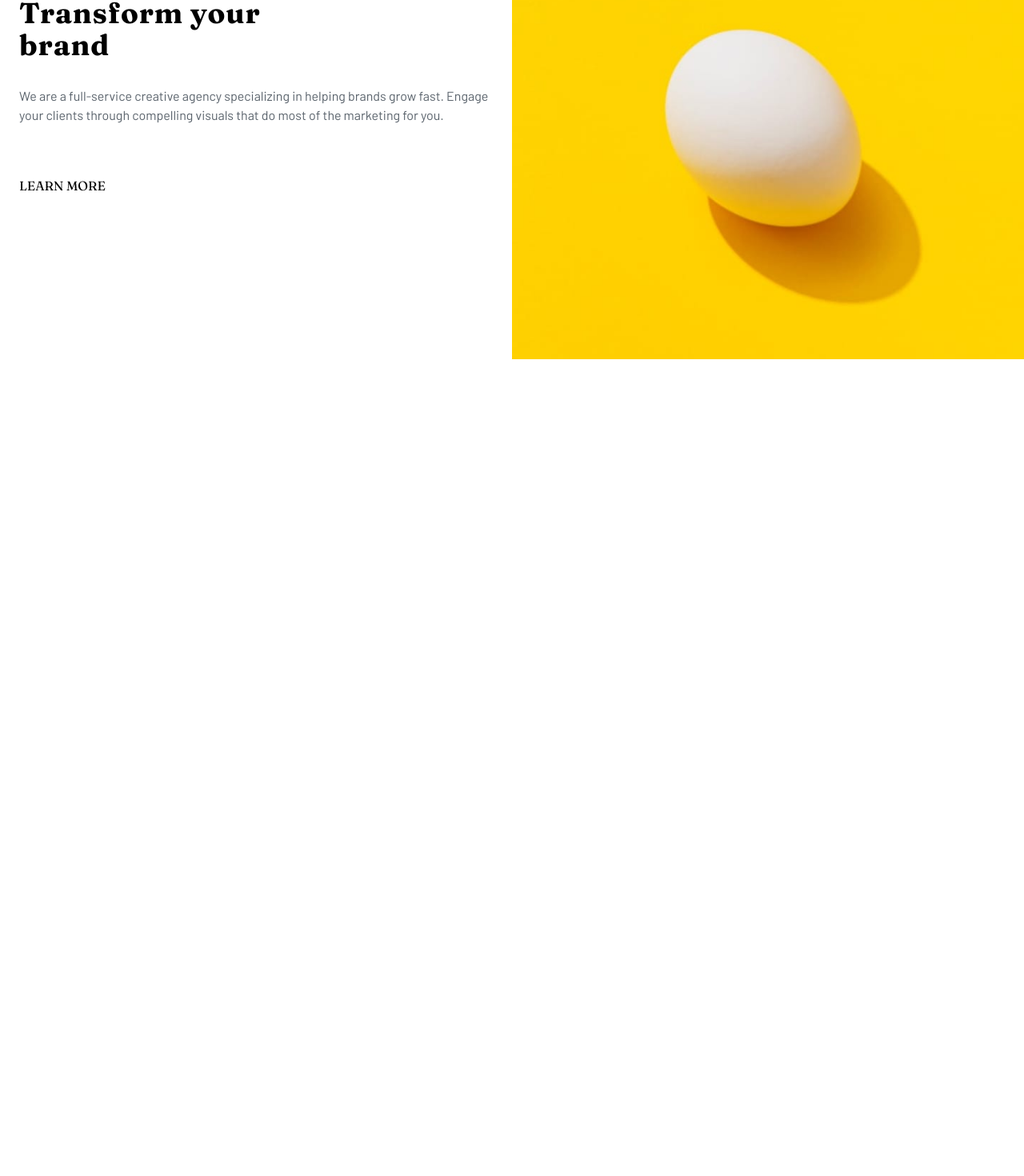
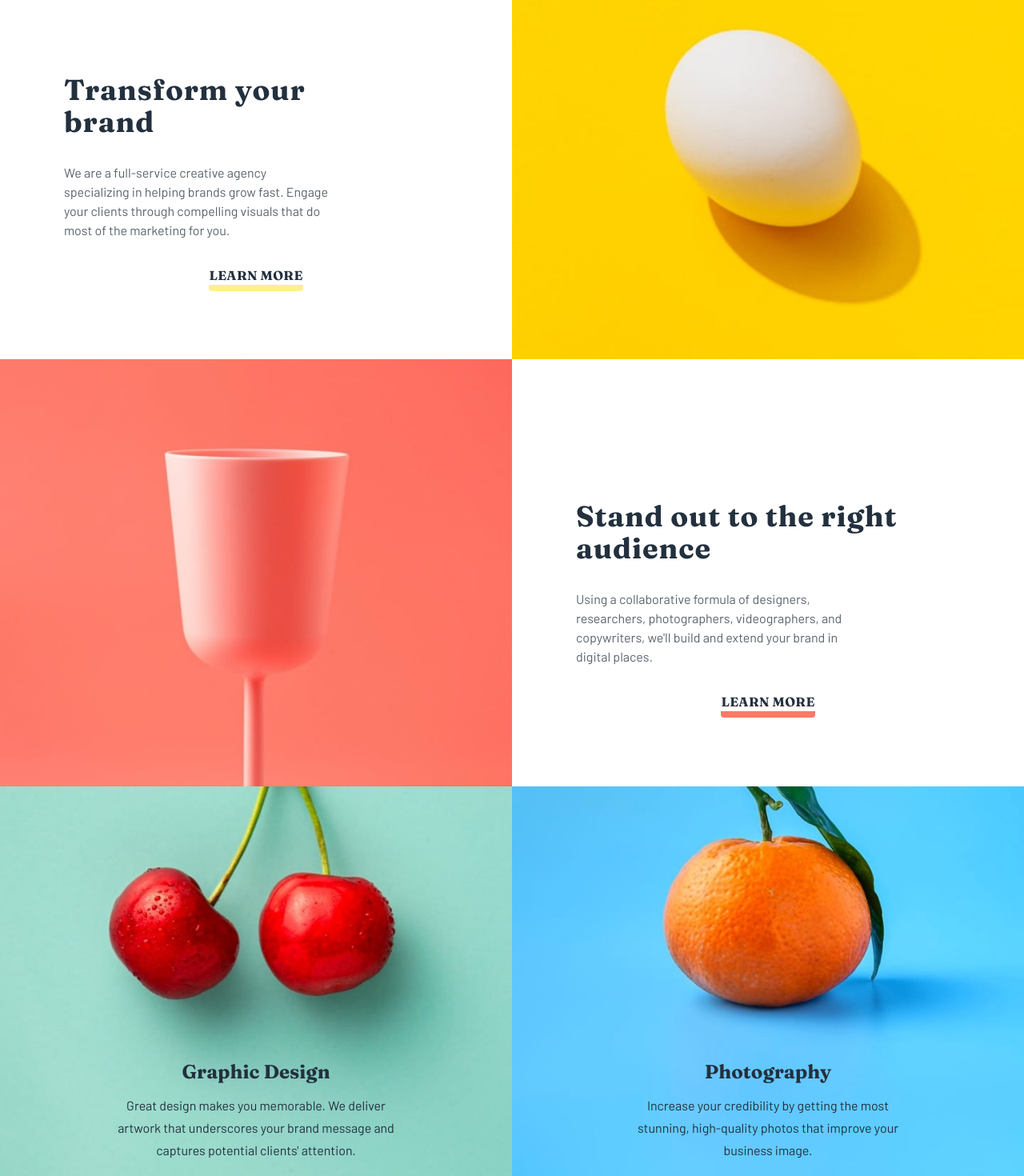
Before and after one commit to Amelss/sunny-side-agency, a React (Create React App) app in the folder sunny-side/: page / in a window 1280 px wide. Shown: the part 865-2335 px from the top of the page at 80% size. Before the commit the page ends 1314 px from the top, so only its background shows below. Built offline with nearby package versions, Linux system fonts and the light colour scheme.

Commit message:
main body grid completed

```diff
--- a/sunny-side/src/App.js
+++ b/sunny-side/src/App.js
@@ -3,9 +3,9 @@ import Body from "./Components/Body";
 
 function App() {
   return (
-    <div className="grid">
+    <div className="">
       <Header />
-      <div className="grid-cols-1 xl:grid-cols-2">
+      <div className="">
         <Body />
       </div>
     </div>
--- a/sunny-side/src/Components/Body.jsx
+++ b/sunny-side/src/Components/Body.jsx
@@ -2,22 +2,115 @@ import React from 'react'
 
 export default function Body() {
   return (
-    <div className='grid grid-cols-1 mt-20 lg:grid-cols-2 auto-rows-auto lg:mt-96 pt-10 w-full 2xl:pt-72'>
-      <img src="./images/mobile/image-transform.jpg" alt="egg" className=' lg:hidden' />
+    <div className="grid grid-cols-1 mt-24 md:grid-cols-2 auto-rows-auto md:mt-8 lg:mt-40 xl:mt-96 pt-10 w-full 2xl:pt-72 2xl:mt-44">
+      {/* ---------- TRANSFORM YOUR BRAND ------------ */}
+      <img
+        src="./images/mobile/image-transform.jpg"
+        alt="egg"
+        className=" md:hidden"
+      />
 
-      <div className='bg-white'>
-          <div className='py-20 px-6'>
-            <h1 className='font-fraunces font-bold text-center text-4xl tracking-wide lg:text-left lg:w-96  '>Transform your brand</h1>
-            <p className='py-8 font-barlow text-grayishBlue'>We are a full-service creative agency specializing in helping brands grow fast.
-            Engage your clients through compelling visuals that do most of the marketing for you.</p>
+      <div className="bg-white">
+        <div className="pt-10 pb-5 px-6 md:px-10 md:pb-3 md:pt-3 lg:px-20 lg:pt-20 lg:pb-5 xl:pt-44 ">
+          <h1 className="font-fraunces font-bold text-center text-4xl tracking-wide lg:text-left lg:w-96 text-desBlue ">
+            Transform your brand
+          </h1>
+          <p className="text-center pt-8 font-barlow px-6 lg:px-0 lg:pr-14 xl:pr-36 text-grayishBlue text-md lg:text-left">
+            We are a full-service creative agency specializing in helping brands
+            grow fast. Engage your clients through compelling visuals that do
+            most of the marketing for you.
+          </p>
 
-           <button className='uppercase font-fraunces py-8'>Learn More</button>
+          <div className="text-center">
+            <button className="uppercase font-fraunces pt-8 border-b-8 border-yellow-200 rounded font-bold tracking-wide text-desBlue">
+              Learn More
+            </button>
+          </div>
         </div>
+      </div>
+      <img
+        src="./images/desktop/image-transform.jpg"
+        alt="egg"
+        className="hidden md:flex w-full"
+      />
 
+      {/* ----------- STANDOUT ------------ */}
+      <img
+        src="./images/mobile/image-stand-out.jpg"
+        alt="cup"
+        className="md:hidden"
+      />
+
+      <img
+        src="./images/desktop/image-stand-out.jpg"
+        alt="cup"
+        className="hidden md:flex w-full"
+      />
+      <div className="bg-white">
+        <div className="pt-10 pb-5 px-6 md:pb-3 md:pt-3 lg:pt-16 lg:pb-5 lg:px-20 xl:pt-44">
+          <h1 className="font-fraunces font-bold text-center text-4xl tracking-wide lg:text-left lg:w-full text-desBlue ">
+            Stand out to the right audience
+          </h1>
+          <p className="text-center pt-8 font-barlow px-6 lg:px-0 lg:pr-14 xl:pr-36 text-grayishBlue text-md lg:text-left">
+            Using a collaborative formula of designers, researchers,
+            photographers, videographers, and copywriters, we'll build and
+            extend your brand in digital places.
+          </p>
+
+          <div className="text-center">
+            <button className="uppercase font-fraunces pt-8 border-b-8 border-softRed rounded font-bold tracking-wide text-desBlue">
+              Learn More
+            </button>
+          </div>
+        </div>
       </div>
-        <img src="./images/desktop/image-transform.jpg" alt="egg" className='hidden lg:flex w-full' />
 
+      {/* ----------- PHOTOS ------------ */}
+      <div>
+        <img
+          src="./images/mobile/image-graphic-design.jpg"
+          alt="graphic design"
+          className="md:hidden"
+        />
+        <img
+          src="./images/desktop/image-graphic-design.jpg"
+          alt="graphic design"
+          className="hidden md:flex w-full"
+        />
+        <div className="-mt-48 pb-14 px-4 text-center md:-mt-36 lg:-mt-40 xl:-mt-48">
+          <h1 className="pb-3 font-fraunces font-bold text-desBlue text-2xl">
+            Graphic Design
+          </h1>
+          <p className="text-desBlue leading-7 font-barlow xl:px-32">
+            Great design makes you memorable. We deliver artwork that
+            underscores your brand message and captures potential clients'
+            attention.
+          </p>
+        </div>
+      </div>
+      <div>
+        <img
+          src="./images/mobile/image-photography.jpg"
+          alt="photography"
+          className="md:hidden"
+        />
 
+        <img
+          src="./images/desktop/image-photography.jpg"
+          alt="photography"
+          className="hidden md:flex w-full"
+        />
+
+        <div className="-mt-48 pb-14 px-4 text-center md:-mt-36 lg:-mt-40 xl:-mt-48">
+          <h1 className="pb-3 font-fraunces font-bold text-desBlue text-2xl">
+            Photography
+          </h1>
+          <p className="text-desBlue leading-7 font-barlow xl:px-32 ">
+            Increase your credibility by getting the most stunning, high-quality
+            photos that improve your business image.
+          </p>
+        </div>
+      </div>
     </div>
-  )
+  );
 }
--- a/sunny-side/src/Components/Header.jsx
+++ b/sunny-side/src/Components/Header.jsx
@@ -47,8 +47,8 @@ export default function Header() {
           <h1 className='font-fraunces text-white text-[50px] uppercase font-bold text-center tracking-widest'>We are creatives</h1>
           <img src="./images/icon-arrow-down.svg" alt="arrow" className='mx-auto mt-10 pt-10' />
           <div className='grid grid-cols-1 lg:grid-cols-2 grid-row-auto'>
-            <img src="./images/mobile/image-header.jpg" alt="orange" className='absolute top-0 -z-10 h-[600px] lg:hidden' />
-              <img src="./images/desktop/image-header.jpg" alt="orange" className='hidden lg:block absolute top-0 -z-10 col-span-2 ' />
+            <img src="./images/mobile/image-header.jpg" alt="orange" className='absolute top-0 -z-10 h-[600px] md:hidden' />
+              <img src="./images/desktop/image-header.jpg" alt="orange" className='hidden md:block absolute top-0 -z-10 col-span-2 ' />
 
           </div>
       </div>
--- a/sunny-side/src/output.css
+++ b/sunny-side/src/output.css
@@ -486,6 +486,10 @@ Ensure the default browser behavior of the `hidden` attribute.
   right: 2.5rem;
 }
 
+.bottom-1{
+  bottom: 0.25rem;
+}
+
 .-z-10{
   z-index: -10;
 }
@@ -546,6 +550,42 @@ Ensure the default browser behavior of the `hidden` attribute.
 
 .mt-14{
   margin-top: 3.5rem;
+}
+
+.mb-0{
+  margin-bottom: 0px;
+}
+
+.-mb-0{
+  margin-bottom: -0px;
+}
+
+.-mb-1{
+  margin-bottom: -0.25rem;
+}
+
+.-mb-2{
+  margin-bottom: -0.5rem;
+}
+
+.mt-24{
+  margin-top: 6rem;
+}
+
+.-mt-20{
+  margin-top: -5rem;
+}
+
+.-mt-40{
+  margin-top: -10rem;
+}
+
+.-mt-44{
+  margin-top: -11rem;
+}
+
+.-mt-48{
+  margin-top: -12rem;
 }
 
 .flex{
@@ -666,6 +706,51 @@ Ensure the default browser behavior of the `hidden` attribute.
   border-radius: 9999px;
 }
 
+.rounded{
+  border-radius: 0.25rem;
+}
+
+.rounded-md{
+  border-radius: 0.375rem;
+}
+
+.border{
+  border-width: 1px;
+}
+
+.border-y{
+  border-top-width: 1px;
+  border-bottom-width: 1px;
+}
+
+.border-b-4{
+  border-bottom-width: 4px;
+}
+
+.border-b-8{
+  border-bottom-width: 8px;
+}
+
+.border-softYellow{
+  --tw-border-opacity: 1;
+  border-color: rgb(250 212 0 / var(--tw-border-opacity));
+}
+
+.border-yellow-200{
+  --tw-border-opacity: 1;
+  border-color: rgb(254 240 138 / var(--tw-border-opacity));
+}
+
+.border-yellow-300{
+  --tw-border-opacity: 1;
+  border-color: rgb(253 224 71 / var(--tw-border-opacity));
+}
+
+.border-softRed{
+  --tw-border-opacity: 1;
+  border-color: rgb(254 120 103 / var(--tw-border-opacity));
+}
+
 .bg-white{
   --tw-bg-opacity: 1;
   background-color: rgb(255 255 255 / var(--tw-bg-opacity));
@@ -734,6 +819,16 @@ Ensure the default browser behavior of the `hidden` attribute.
 .py-8{
   padding-top: 2rem;
   padding-bottom: 2rem;
+}
+
+.px-2{
+  padding-left: 0.5rem;
+  padding-right: 0.5rem;
+}
+
+.px-10{
+  padding-left: 2.5rem;
+  padding-right: 2.5rem;
 }
 
 .pt-10{
@@ -812,6 +907,42 @@ Ensure the default browser behavior of the `hidden` attribute.
   padding-top: 18rem;
 }
 
+.pt-8{
+  padding-top: 2rem;
+}
+
+.pb-5{
+  padding-bottom: 1.25rem;
+}
+
+.pb-2{
+  padding-bottom: 0.5rem;
+}
+
+.pt-0{
+  padding-top: 0px;
+}
+
+.pb-3{
+  padding-bottom: 0.75rem;
+}
+
+.pb-10{
+  padding-bottom: 2.5rem;
+}
+
+.pb-20{
+  padding-bottom: 5rem;
+}
+
+.pb-7{
+  padding-bottom: 1.75rem;
+}
+
+.pb-14{
+  padding-bottom: 3.5rem;
+}
+
 .text-center{
   text-align: center;
 }
@@ -858,12 +989,33 @@ Ensure the default browser behavior of the `hidden` attribute.
   line-height: 2.5rem;
 }
 
+.text-2xl{
+  font-size: 1.5rem;
+  line-height: 2rem;
+}
+
 .font-bold{
   font-weight: 700;
 }
 
 .uppercase{
   text-transform: uppercase;
+}
+
+.leading-3{
+  line-height: .75rem;
+}
+
+.leading-10{
+  line-height: 2.5rem;
+}
+
+.leading-6{
+  line-height: 1.5rem;
+}
+
+.leading-7{
+  line-height: 1.75rem;
 }
 
 .tracking-wide{
@@ -889,15 +1041,132 @@ Ensure the default browser behavior of the `hidden` attribute.
   color: rgb(90 99 108 / var(--tw-text-opacity));
 }
 
+.text-darkGrayBlue{
+  --tw-text-opacity: 1;
+  color: rgb(129 132 152 / var(--tw-text-opacity));
+}
+
+.text-darkBlue{
+  --tw-text-opacity: 1;
+  color: rgb(25 83 107 / var(--tw-text-opacity));
+}
+
+.text-desBlue{
+  --tw-text-opacity: 1;
+  color: rgb(35 48 62 / var(--tw-text-opacity));
+}
+
 @media (min-width: 768px){
+  .md\:-top-0{
+    top: -0px;
+  }
+
+  .md\:mt-96{
+    margin-top: 24rem;
+  }
+
+  .md\:mt-20{
+    margin-top: 5rem;
+  }
+
+  .md\:mt-0{
+    margin-top: 0px;
+  }
+
+  .md\:mt-10{
+    margin-top: 2.5rem;
+  }
+
+  .md\:mt-8{
+    margin-top: 2rem;
+  }
+
+  .md\:mt-3{
+    margin-top: 0.75rem;
+  }
+
+  .md\:mt-36{
+    margin-top: 9rem;
+  }
+
+  .md\:-mt-36{
+    margin-top: -9rem;
+  }
+
+  .md\:block{
+    display: block;
+  }
+
   .md\:flex{
     display: flex;
+  }
+
+  .md\:hidden{
+    display: none;
+  }
+
+  .md\:grid-cols-2{
+    grid-template-columns: repeat(2, minmax(0, 1fr));
+  }
+
+  .md\:px-10{
+    padding-left: 2.5rem;
+    padding-right: 2.5rem;
+  }
+
+  .md\:py-5{
+    padding-top: 1.25rem;
+    padding-bottom: 1.25rem;
+  }
+
+  .md\:pb-5{
+    padding-bottom: 1.25rem;
+  }
+
+  .md\:pt-3{
+    padding-top: 0.75rem;
+  }
+
+  .md\:pt-5{
+    padding-top: 1.25rem;
+  }
+
+  .md\:pt-1{
+    padding-top: 0.25rem;
+  }
+
+  .md\:pt-2{
+    padding-top: 0.5rem;
+  }
+
+  .md\:pb-3{
+    padding-bottom: 0.75rem;
+  }
+
+  .md\:pt-4{
+    padding-top: 1rem;
   }
 }
 
 @media (min-width: 1024px){
   .lg\:mt-96{
     margin-top: 24rem;
+  }
+
+  .lg\:mt-20{
+    margin-top: 5rem;
+  }
+
+  .lg\:mt-40{
+    margin-top: 10rem;
+  }
+
+  .lg\:-mt-48{
+    margin-top: -12rem;
+  }
+
+  .lg\:-mt-40{
+    margin-top: -10rem;
   }
 
   .lg\:block{
@@ -932,6 +1201,26 @@ Ensure the default browser behavior of the `hidden` attribute.
     width: 24rem;
   }
 
+  .lg\:w-80{
+    width: 20rem;
+  }
+
+  .lg\:w-44{
+    width: 11rem;
+  }
+
+  .lg\:w-7{
+    width: 1.75rem;
+  }
+
+  .lg\:w-72{
+    width: 18rem;
+  }
+
+  .lg\:w-9{
+    width: 2.25rem;
+  }
+
   .lg\:grid-cols-2{
     grid-template-columns: repeat(2, minmax(0, 1fr));
   }
@@ -944,6 +1233,53 @@ Ensure the default browser behavior of the `hidden` attribute.
     white-space: pre-wrap;
   }
 
+  .lg\:px-0{
+    padding-left: 0px;
+    padding-right: 0px;
+  }
+
+  .lg\:px-6{
+    padding-left: 1.5rem;
+    padding-right: 1.5rem;
+  }
+
+  .lg\:px-20{
+    padding-left: 5rem;
+    padding-right: 5rem;
+  }
+
+  .lg\:pr-20{
+    padding-right: 5rem;
+  }
+
+  .lg\:pr-36{
+    padding-right: 9rem;
+  }
+
+  .lg\:pt-10{
+    padding-top: 2.5rem;
+  }
+
+  .lg\:pb-5{
+    padding-bottom: 1.25rem;
+  }
+
+  .lg\:pt-20{
+    padding-top: 5rem;
+  }
+
+  .lg\:pt-16{
+    padding-top: 4rem;
+  }
+
+  .lg\:pr-10{
+    padding-right: 2.5rem;
+  }
+
+  .lg\:pr-14{
+    padding-right: 3.5rem;
+  }
+
   .lg\:text-left{
     text-align: left;
   }
@@ -954,7 +1290,24 @@ Ensure the default browser behavior of the `hidden` attribute.
   }
 }
 
+@media (min-width: 768px){
+  @media (min-width: 1024px){
+    .md\:lg\:px-20{
+      padding-left: 5rem;
+      padding-right: 5rem;
+    }
+  }
+}
+
 @media (min-width: 1280px){
+  .xl\:mt-96{
+    margin-top: 24rem;
+  }
+
+  .xl\:-mt-48{
+    margin-top: -12rem;
+  }
+
   .xl\:flex{
     display: flex;
   }
@@ -970,11 +1323,63 @@ Ensure the default browser behavior of the `hidden` attribute.
   .xl\:grid-cols-2{
     grid-template-columns: repeat(2, minmax(0, 1fr));
   }
+
+  .xl\:px-20{
+    padding-left: 5rem;
+    padding-right: 5rem;
+  }
+
+  .xl\:px-24{
+    padding-left: 6rem;
+    padding-right: 6rem;
+  }
+
+  .xl\:px-28{
+    padding-left: 7rem;
+    padding-right: 7rem;
+  }
+
+  .xl\:px-32{
+    padding-left: 8rem;
+    padding-right: 8rem;
+  }
+
+  .xl\:pr-36{
+    padding-right: 9rem;
+  }
+
+  .xl\:pt-44{
+    padding-top: 11rem;
+  }
+}
+
+@media (min-width: 1024px){
+  @media (min-width: 1280px){
+    .lg\:xl\:-mt-48{
+      margin-top: -12rem;
+    }
+  }
 }
 
 @media (min-width: 1536px){
   .\32xl\:mt-96{
     margin-top: 24rem;
+  }
+
+  .\32xl\:mt-0{
+    margin-top: 0px;
+  }
+
+  .\32xl\:mt-10{
+    margin-top: 2.5rem;
+  }
+
+  .\32xl\:mt-20{
+    margin-top: 5rem;
+  }
+
+  .\32xl\:mt-44{
+    margin-top: 11rem;
   }
 
   .\32xl\:pt-80{
@@ -988,4 +1393,8 @@ Ensure the default browser behavior of the `hidden` attribute.
   .\32xl\:pt-72{
     padding-top: 18rem;
   }
+
+  .\32xl\:pt-44{
+    padding-top: 11rem;
+  }
 }
```
